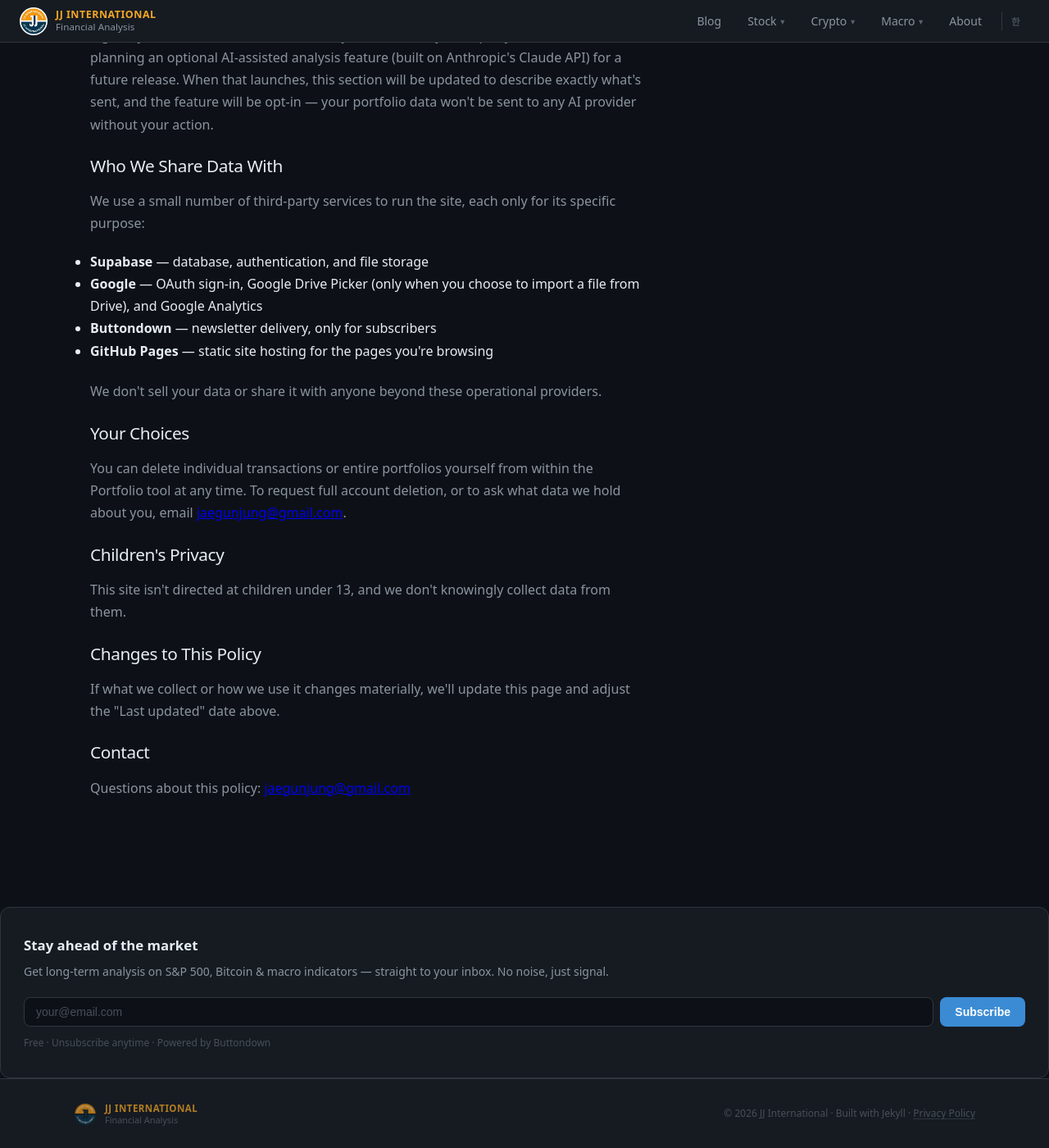
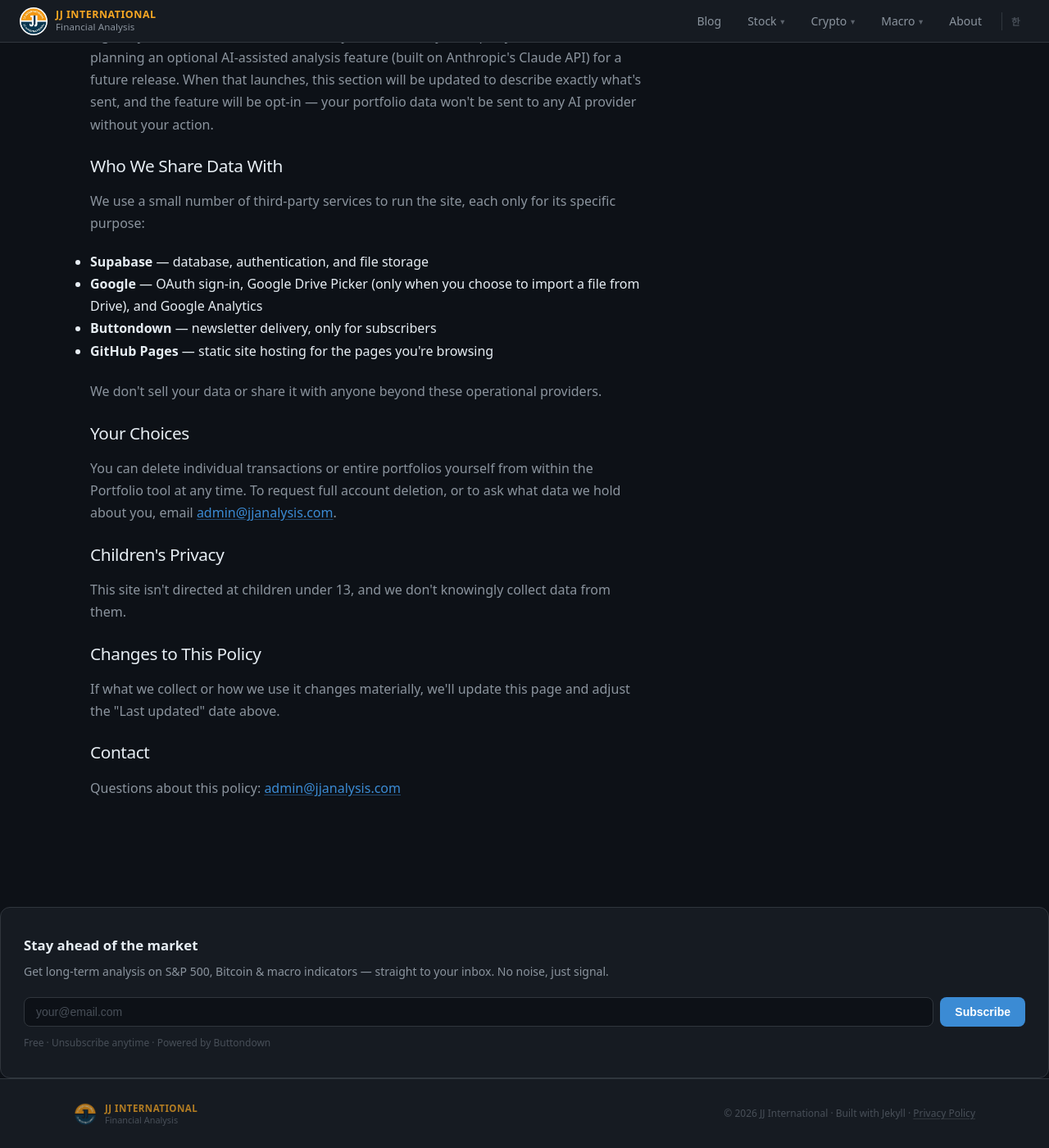
Before and after one commit to jaegunjung/finance, a Jekyll site: the page built from privacy.md, in a window 1280 px wide and 1400 px high, scrolled down 1219 px. Shown: the whole window at 82% size. Built offline with Jekyll 4.4.1, drawn with Linux system fonts in a browser that asks for light colours; a script that is not in the unit is left out.

Commit message:
Fix low-contrast prose links; swap privacy contact to admin@jjanalysis.com
1) .post-content and .about-content had no `a` color rule at all, so
   links fell back to the browser's default UA colors (#0000EE unvisited
   / purple visited) — both near-invisible against this site's near-black
   background (~2:1 contrast, well under WCAG AA). Author-origin color
   rules win over UA defaults regardless of :visited, so one declaration
   fixes both states.
2) Privacy page was pointing contact at jaegunjung@gmail.com (copied from
   the pitch deck) instead of a proxy address, exposing a personal inbox
   directly. Switch to admin@jjanalysis.com — requires email forwarding
   to be configured on the domain (e.g. Cloudflare Email Routing) to
   actually deliver.

```diff
--- a/assets/css/main.css
+++ b/assets/css/main.css
@@ -365,6 +365,22 @@ h3 { font-size: 1.1rem; margin-bottom: 8px; }
 .post-content ul, .post-content ol { padding-left: 1.5em; margin-bottom: 1.2em; }
 .post-content li { margin-bottom: 0.3em; }
 .post-content strong { color: var(--text-primary); font-weight: 600; }
+/* Links inside prose weren't styled at all, so they fell back to the
+   browser's default UA colors (#0000EE unvisited / purple visited) —
+   both near-invisible against this site's near-black background
+   (contrast ~2:1, well under WCAG AA's 4.5:1). Author-origin rules like
+   this one win over the UA default regardless of :visited, so a single
+   color declaration fixes both states. */
+.post-content a, .about-content a {
+  color: var(--accent-blue);
+  text-decoration: underline;
+  text-decoration-color: rgba(59,139,212,0.45);
+  text-underline-offset: 2px;
+}
+.post-content a:hover, .about-content a:hover {
+  color: #6fb2f2;
+  text-decoration-color: currentColor;
+}
 /* display:block + overflow-x:auto turns the table itself into a scroll
    container as a fallback — but white-space:normal below (not nowrap) is
    the actual fix: it lets long free-text cells (e.g. a "세부" column) wrap
--- a/privacy.md
+++ b/privacy.md
@@ -76,7 +76,7 @@ permalink: /privacy/
     <p>
       You can delete individual transactions or entire portfolios yourself from within the Portfolio
       tool at any time. To request full account deletion, or to ask what data we hold about you, email
-      <a href="mailto:jaegunjung@gmail.com">jaegunjung@gmail.com</a>.
+      <a href="mailto:admin@jjanalysis.com">admin@jjanalysis.com</a>.
     </p>
 
     <h2>Children's Privacy</h2>
@@ -89,7 +89,7 @@ permalink: /privacy/
     </p>
 
     <h2>Contact</h2>
-    <p>Questions about this policy: <a href="mailto:jaegunjung@gmail.com">jaegunjung@gmail.com</a></p>
+    <p>Questions about this policy: <a href="mailto:admin@jjanalysis.com">admin@jjanalysis.com</a></p>
 
   </div>
 
@@ -153,7 +153,7 @@ permalink: /privacy/
     <p>
       포트폴리오 도구 안에서 언제든 개별 거래 또는 포트폴리오 전체를 직접 삭제할 수 있습니다. 계정 전체
       삭제를 요청하거나 보유 중인 데이터가 무엇인지 문의하려면
-      <a href="mailto:jaegunjung@gmail.com">jaegunjung@gmail.com</a>으로 연락 주세요.
+      <a href="mailto:admin@jjanalysis.com">admin@jjanalysis.com</a>으로 연락 주세요.
     </p>
 
     <h2>아동 개인정보 보호</h2>
@@ -163,7 +163,7 @@ permalink: /privacy/
     <p>수집 항목이나 이용 방식이 실질적으로 바뀌면 이 페이지와 위의 "최종 업데이트" 날짜를 갱신합니다.</p>
 
     <h2>문의</h2>
-    <p>이 정책에 대한 문의: <a href="mailto:jaegunjung@gmail.com">jaegunjung@gmail.com</a></p>
+    <p>이 정책에 대한 문의: <a href="mailto:admin@jjanalysis.com">admin@jjanalysis.com</a></p>
 
   </div>
 
```
